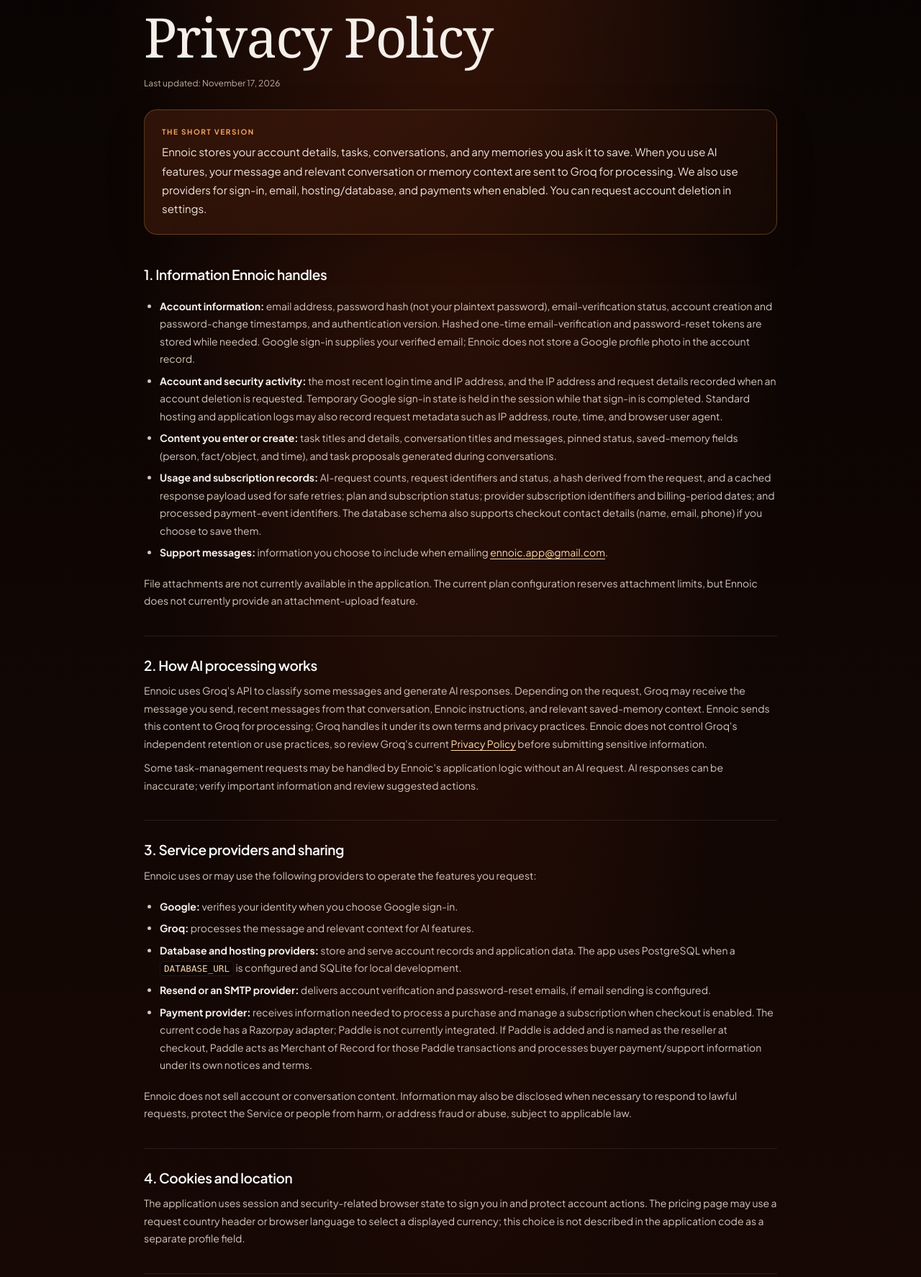
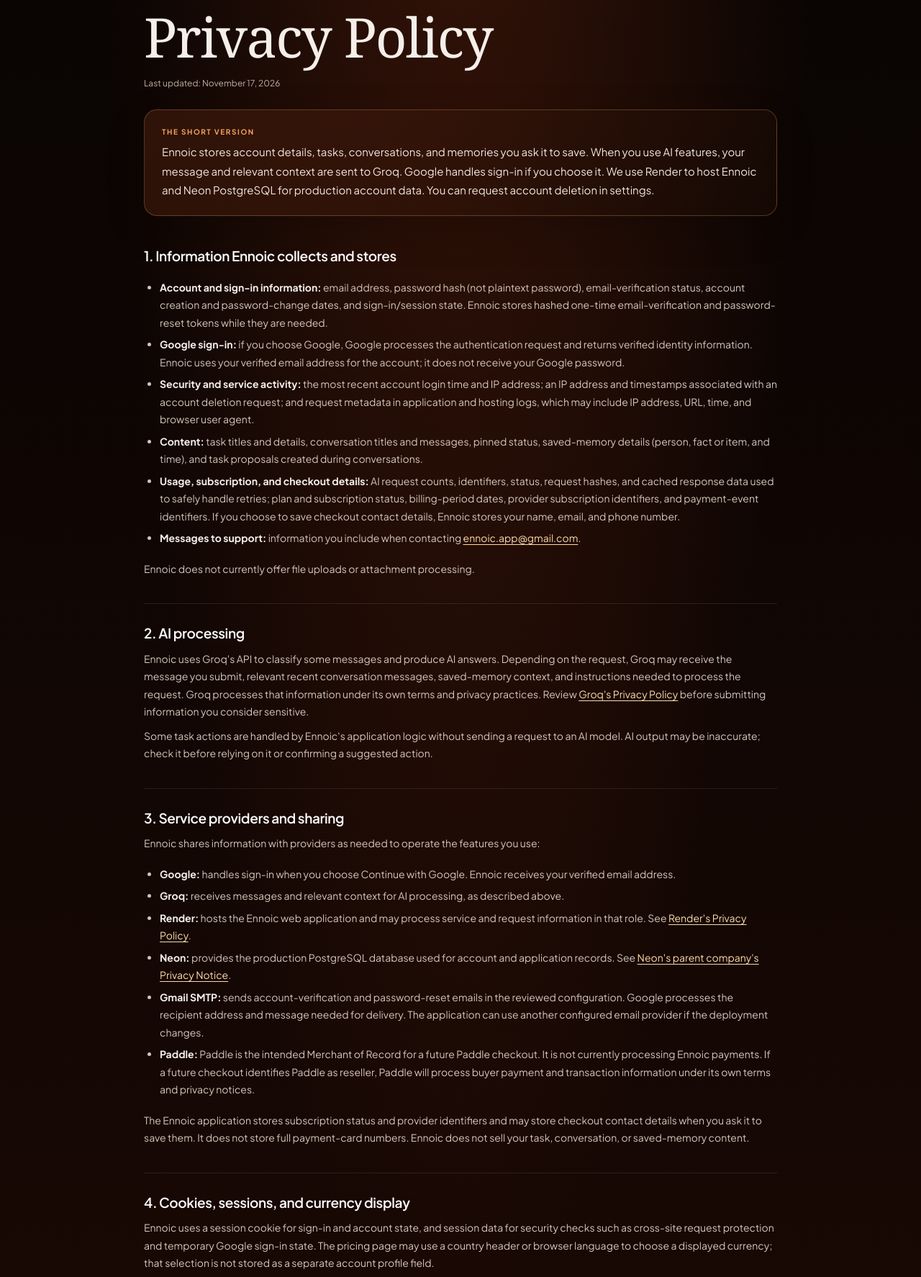
Before and after one commit to Lionshaft-pixel/ennoic, a Flask app: page /privacy in a window 1280 px wide. Shown: the part 165-1939 px from the top of the page at 72% size. Run offline with Flask 3, Linux system fonts and the light colour scheme; data that the repository does not hold is empty; some libraries are stand-ins or nearby versions; some web fonts are replaced.

Commit message:
Finalize legal policies for Paddle review

```diff
--- a/static/legal.css
+++ b/static/legal.css
@@ -25,8 +25,8 @@ h1{margin:0;font-family:'Instrument Serif',Georgia,serif;font-size:clamp(48px,8v
 .legal-body li{padding:3px 0;font-size:14px}
 .legal-body strong{color:#f6efe9}
 .legal-body code{padding:2px 5px;border:1px solid rgba(255,255,255,.08);border-radius:5px;background:rgba(0,0,0,.24);color:#f8d2ad;font-size:.9em}
-.review-note{padding:15px 17px;border:1px solid rgba(246,163,94,.34);border-radius:12px;background:rgba(111,52,17,.17)}
-.review-note p{margin:0;color:#efddce;font-size:13px}
+.pending-policy{padding:15px 17px;border:1px solid rgba(246,163,94,.34);border-radius:12px;background:rgba(111,52,17,.17)}
+.pending-policy p{margin:0;color:#efddce;font-size:13px}
 .legal-contact{margin:32px 0 0;color:var(--legal-muted);font-size:13px}
 .legal-footer{display:flex;flex-wrap:wrap;align-items:center;justify-content:space-between;gap:20px;padding:22px clamp(20px,5vw,72px) 30px;border-top:1px solid rgba(255,255,255,.08);color:var(--legal-muted);font-size:12px}
 @media(max-width:600px){.legal-topbar{min-height:66px;padding-inline:18px}.legal-topbar nav{gap:13px}.legal-topbar nav a{font-size:12px}.legal-main{padding:48px 0 64px}.legal-summary{padding:18px}.legal-body{margin-top:32px}.legal-footer{align-items:flex-start;flex-direction:column}.legal-footer nav{gap:15px}}
--- a/templates/privacy.html
+++ b/templates/privacy.html
@@ -1,61 +1,56 @@
 {% extends "legal_page.html" %}
 {% set page_title = "Privacy Policy" %}
 {% set page_label = "PRIVACY POLICY" %}
-{% set page_description = "Learn what information Ennoic stores, how it is used, and which service providers process it." %}
-{% set summary = "Ennoic stores your account details, tasks, conversations, and any memories you ask it to save. When you use AI features, your message and relevant conversation or memory context are sent to Groq for processing. We also use providers for sign-in, email, hosting/database, and payments when enabled. You can request account deletion in settings." %}
+{% set page_description = "Learn what information Ennoic collects, stores, and shares with service providers." %}
+{% set summary = "Ennoic stores account details, tasks, conversations, and memories you ask it to save. When you use AI features, your message and relevant context are sent to Groq. Google handles sign-in if you choose it. We use Render to host Ennoic and Neon PostgreSQL for production account data. You can request account deletion in settings." %}
 
 {% block legal_content %}
 <section>
-  <h2>1. Information Ennoic handles</h2>
+  <h2>1. Information Ennoic collects and stores</h2>
   <ul>
-    <li><strong>Account information:</strong> email address, password hash (not your plaintext password), email-verification status, account creation and password-change timestamps, and authentication version. Hashed one-time email-verification and password-reset tokens are stored while needed. Google sign-in supplies your verified email; Ennoic does not store a Google profile photo in the account record.</li>
-    <li><strong>Account and security activity:</strong> the most recent login time and IP address, and the IP address and request details recorded when an account deletion is requested. Temporary Google sign-in state is held in the session while that sign-in is completed. Standard hosting and application logs may also record request metadata such as IP address, route, time, and browser user agent.</li>
-    <li><strong>Content you enter or create:</strong> task titles and details, conversation titles and messages, pinned status, saved-memory fields (person, fact/object, and time), and task proposals generated during conversations.</li>
-    <li><strong>Usage and subscription records:</strong> AI-request counts, request identifiers and status, a hash derived from the request, and a cached response payload used for safe retries; plan and subscription status; provider subscription identifiers and billing-period dates; and processed payment-event identifiers. The database schema also supports checkout contact details (name, email, phone) if you choose to save them.</li>
-    <li><strong>Support messages:</strong> information you choose to include when emailing <a href="mailto:ennoic.app@gmail.com">ennoic.app@gmail.com</a>.</li>
+    <li><strong>Account and sign-in information:</strong> email address, password hash (not plaintext password), email-verification status, account creation and password-change dates, and sign-in/session state. Ennoic stores hashed one-time email-verification and password-reset tokens while they are needed.</li>
+    <li><strong>Google sign-in:</strong> if you choose Google, Google processes the authentication request and returns verified identity information. Ennoic uses your verified email address for the account; it does not receive your Google password.</li>
+    <li><strong>Security and service activity:</strong> the most recent account login time and IP address; an IP address and timestamps associated with an account deletion request; and request metadata in application and hosting logs, which may include IP address, URL, time, and browser user agent.</li>
+    <li><strong>Content:</strong> task titles and details, conversation titles and messages, pinned status, saved-memory details (person, fact or item, and time), and task proposals created during conversations.</li>
+    <li><strong>Usage, subscription, and checkout details:</strong> AI request counts, identifiers, status, request hashes, and cached response data used to safely handle retries; plan and subscription status, billing-period dates, provider subscription identifiers, and payment-event identifiers. If you choose to save checkout contact details, Ennoic stores your name, email, and phone number.</li>
+    <li><strong>Messages to support:</strong> information you include when contacting <a href="mailto:ennoic.app@gmail.com">ennoic.app@gmail.com</a>.</li>
   </ul>
-  <p>File attachments are not currently available in the application. The current plan configuration reserves attachment limits, but Ennoic does not currently provide an attachment-upload feature.</p>
+  <p>Ennoic does not currently offer file uploads or attachment processing.</p>
 </section>
 
 <section>
-  <h2>2. How AI processing works</h2>
-  <p>Ennoic uses Groq's API to classify some messages and generate AI responses. Depending on the request, Groq may receive the message you send, recent messages from that conversation, Ennoic instructions, and relevant saved-memory context. Ennoic sends this content to Groq for processing; Groq handles it under its own terms and privacy practices. Ennoic does not control Groq's independent retention or use practices, so review Groq's current <a href="https://groq.com/privacy-policy/" rel="noopener noreferrer">Privacy Policy</a> before submitting sensitive information.</p>
-  <p>Some task-management requests may be handled by Ennoic's application logic without an AI request. AI responses can be inaccurate; verify important information and review suggested actions.</p>
+  <h2>2. AI processing</h2>
+  <p>Ennoic uses Groq's API to classify some messages and produce AI answers. Depending on the request, Groq may receive the message you submit, relevant recent conversation messages, saved-memory context, and instructions needed to process the request. Groq processes that information under its own terms and privacy practices. Review <a href="https://groq.com/privacy-policy" rel="noopener noreferrer">Groq's Privacy Policy</a> before submitting information you consider sensitive.</p>
+  <p>Some task actions are handled by Ennoic's application logic without sending a request to an AI model. AI output may be inaccurate; check it before relying on it or confirming a suggested action.</p>
 </section>
 
 <section>
   <h2>3. Service providers and sharing</h2>
-  <p>Ennoic uses or may use the following providers to operate the features you request:</p>
+  <p>Ennoic shares information with providers as needed to operate the features you use:</p>
   <ul>
-    <li><strong>Google:</strong> verifies your identity when you choose Google sign-in.</li>
-    <li><strong>Groq:</strong> processes the message and relevant context for AI features.</li>
-    <li><strong>Database and hosting providers:</strong> store and serve account records and application data. The app uses PostgreSQL when a <code>DATABASE_URL</code> is configured and SQLite for local development.</li>
-    <li><strong>Resend or an SMTP provider:</strong> delivers account verification and password-reset emails, if email sending is configured.</li>
-    <li><strong>Payment provider:</strong> receives information needed to process a purchase and manage a subscription when checkout is enabled. The current code has a Razorpay adapter; Paddle is not currently integrated. If Paddle is added and is named as the reseller at checkout, Paddle acts as Merchant of Record for those Paddle transactions and processes buyer payment/support information under its own notices and terms.</li>
+    <li><strong>Google:</strong> handles sign-in when you choose Continue with Google. Ennoic receives your verified email address.</li>
+    <li><strong>Groq:</strong> receives messages and relevant context for AI processing, as described above.</li>
+    <li><strong>Render:</strong> hosts the Ennoic web application and may process service and request information in that role. See <a href="https://render.com/privacy" rel="noopener noreferrer">Render's Privacy Policy</a>.</li>
+    <li><strong>Neon:</strong> provides the production PostgreSQL database used for account and application records. See <a href="https://www.databricks.com/legal/privacynotice" rel="noopener noreferrer">Neon's parent company's Privacy Notice</a>.</li>
+    <li><strong>Gmail SMTP:</strong> sends account-verification and password-reset emails in the reviewed configuration. Google processes the recipient address and message needed for delivery. The application can use another configured email provider if the deployment changes.</li>
+    <li><strong>Paddle:</strong> Paddle is the intended Merchant of Record for a future Paddle checkout. It is not currently processing Ennoic payments. If a future checkout identifies Paddle as reseller, Paddle will process buyer payment and transaction information under its own terms and privacy notices.</li>
   </ul>
-  <p>Ennoic does not sell account or conversation content. Information may also be disclosed when necessary to respond to lawful requests, protect the Service or people from harm, or address fraud or abuse, subject to applicable law.</p>
+  <p>The Ennoic application stores subscription status and provider identifiers and may store checkout contact details when you ask it to save them. It does not store full payment-card numbers. Ennoic does not sell your task, conversation, or saved-memory content.</p>
 </section>
 
 <section>
-  <h2>4. Cookies and location</h2>
-  <p>The application uses session and security-related browser state to sign you in and protect account actions. The pricing page may use a request country header or browser language to select a displayed currency; this choice is not described in the application code as a separate profile field.</p>
+  <h2>4. Cookies, sessions, and currency display</h2>
+  <p>Ennoic uses a session cookie for sign-in and account state, and session data for security checks such as cross-site request protection and temporary Google sign-in state. The pricing page may use a country header or browser language to choose a displayed currency; that selection is not stored as a separate account profile field.</p>
 </section>
 
 <section>
-  <h2>5. Retention and deletion</h2>
-  <p>Account data is stored while the account is active. If you request deletion in settings, Ennoic immediately marks the account for deletion and schedules an application purge 30 days after the request. Signing in again within that 30-day period cancels the deletion request and restores account access. The current deletion process keeps a minimal audit record containing a hashed account reference, email address, request time, IP address, and deletion-status dates. Its expiry is set for 90 days after the account purge (or after a deletion cancellation, if you cancel the request); cleanup runs through the background deletion worker.</p>
-  <p>Payment-provider records, email-provider records, infrastructure logs, and backups may be subject to those providers' own retention schedules. Ennoic has not established or verified a single retention period for those systems, so no fixed period is promised here. Email <a href="mailto:ennoic.app@gmail.com">ennoic.app@gmail.com</a> for privacy or deletion questions.</p>
+  <h2>5. Retention and account deletion</h2>
+  <p>You can request account deletion in settings. The account enters a 30-day recovery period; signing in again within that period cancels the request and restores access. After the recovery period, account data is scheduled for deletion by the application. A limited deletion record containing a hashed account reference, email address, request IP address, and relevant dates is retained for 90 days after account deletion or cancellation of the request. Processing may be delayed if the service is unavailable.</p>
+  <p>Email, hosting, AI, payment, and backup providers may retain information under their own policies. Ennoic has not confirmed a single retention period across those providers and does not promise a fixed period for their logs or backups. For privacy questions, contact <a href="mailto:ennoic.app@gmail.com">ennoic.app@gmail.com</a>.</p>
 </section>
 
 <section>
-  <h2>6. Your choices</h2>
-  <p>You can manage saved memories, conversations, and tasks in the application and request deletion of your account in settings. You can also contact Ennoic at <a href="mailto:ennoic.app@gmail.com">ennoic.app@gmail.com</a> to ask about information associated with your account. Depending on your location, you may have additional rights under local privacy law; contact us and we will review your request under applicable requirements.</p>
-</section>
-
-<section>
-  <h2>7. Details that need confirmation</h2>
-  <div class="review-note">
-    <p><strong>Before relying on a deletion request for a production account, confirm that the production database applies the configured foreign-key cascades and that the background deletion worker is running.</strong> Ennoic has not established fixed retention periods for its hosting, email, AI, payment, and backup providers, so those periods are not stated here.</p>
-  </div>
+  <h2>6. Your choices and contact</h2>
+  <p>You can view or manage saved memories, conversations, and tasks in the application, and request account deletion through settings. You can contact <a href="mailto:ennoic.app@gmail.com">ennoic.app@gmail.com</a> with questions or requests concerning information associated with your account. Rights available to you depend on applicable law.</p>
 </section>
 {% endblock %}
```
Also changed, not shown: templates/refund_policy.html (+11 -17 lines), templates/terms.html (+20 -22 lines).
